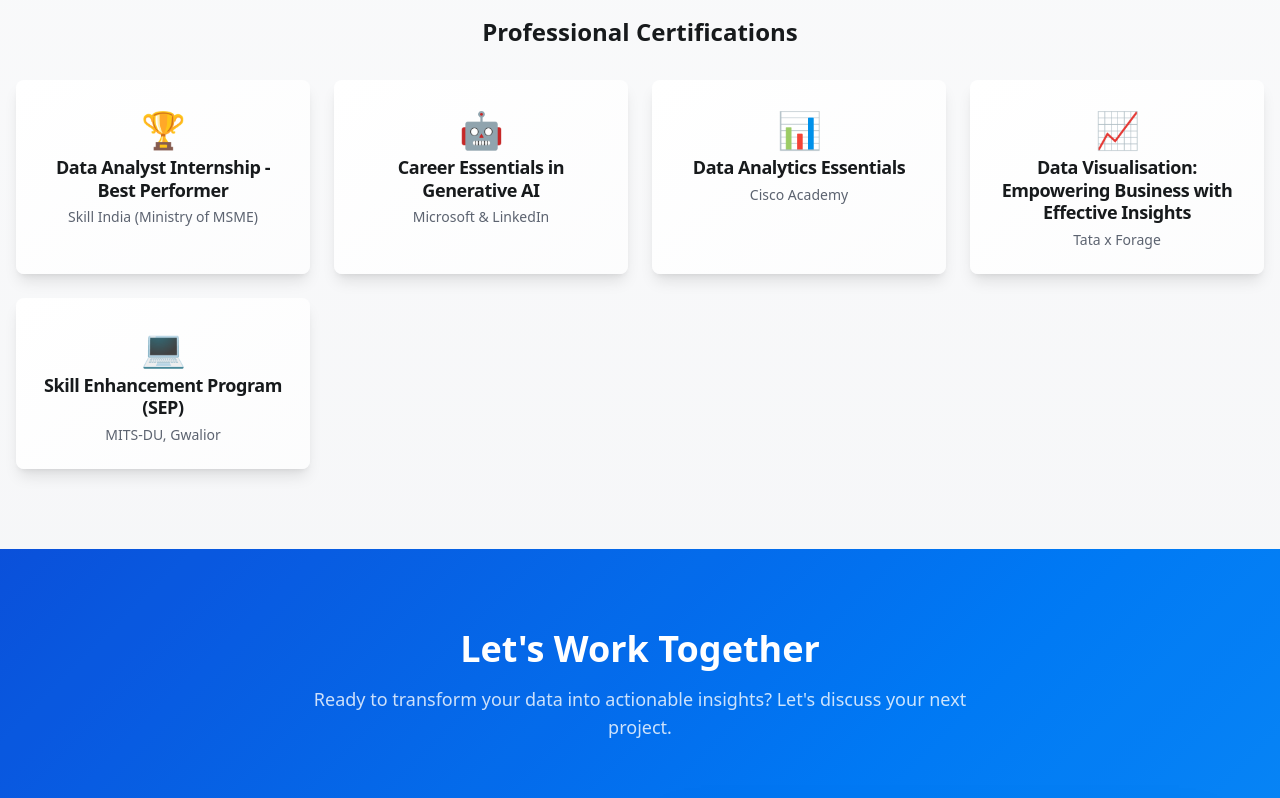
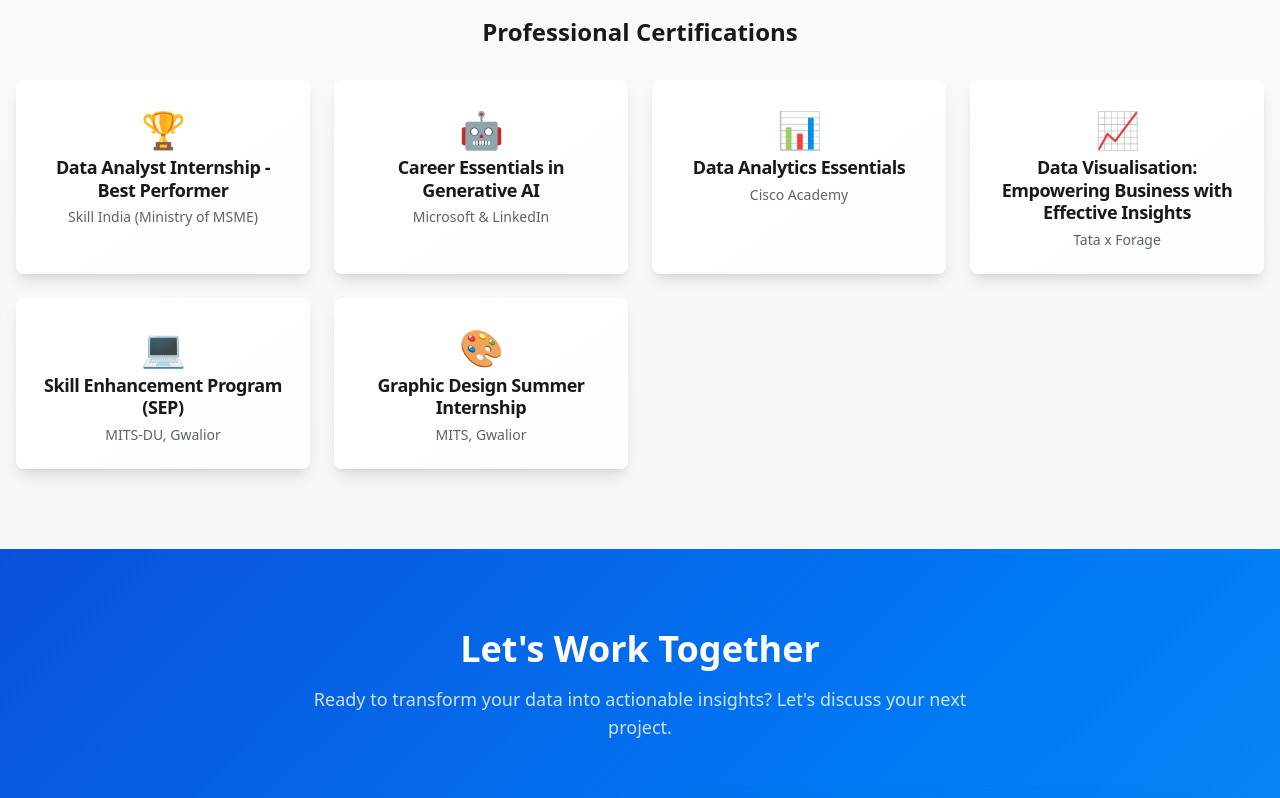
Before and after one commit to Amittomar2003/amittechlab, a React (Vite) app: page / in a window 1280 px wide. Shown: the part 3568-4366 px from the top of the page. Built offline with nearby package versions, Linux system fonts and the light colour scheme; the HTML template or start-up script is replaced by a standard one.

Commit message:
Add Graphic Design Internship certificate
Add the Graphic Design Internship certificate to the Experience section. This includes copying the image to assets and updating the Experience.tsx file to include the new certificate details and image link.

```diff
--- a/src/components/Experience.tsx
+++ b/src/components/Experience.tsx
@@ -2,6 +2,7 @@ import { Card, CardContent, CardDescription, CardHeader, CardTitle } from "@/com
 import { Badge } from "@/components/ui/badge";
 import { Calendar, Award, MapPin, ExternalLink } from "lucide-react";
 import mitsSepCert from "@/assets/cert-mits-sep.png";
+import graphicDesignCert from "@/assets/cert-graphic-design.png";
 
 const Experience = () => {
   return (
@@ -159,6 +160,13 @@ const Experience = () => {
                 icon: "💻",
                 link: mitsSepCert,
                 description: "Communication Skills, General Aptitude & Competitive Coding (Grade B+)"
+              },
+              {
+                title: "Graphic Design Summer Internship",
+                issuer: "MITS, Gwalior",
+                icon: "🎨",
+                link: graphicDesignCert,
+                description: "Grade A (June 2023)"
               }
             ].map((cert, index) => (
               <Card
```
Also changed, not shown: src/assets/cert-graphic-design.png (added).
